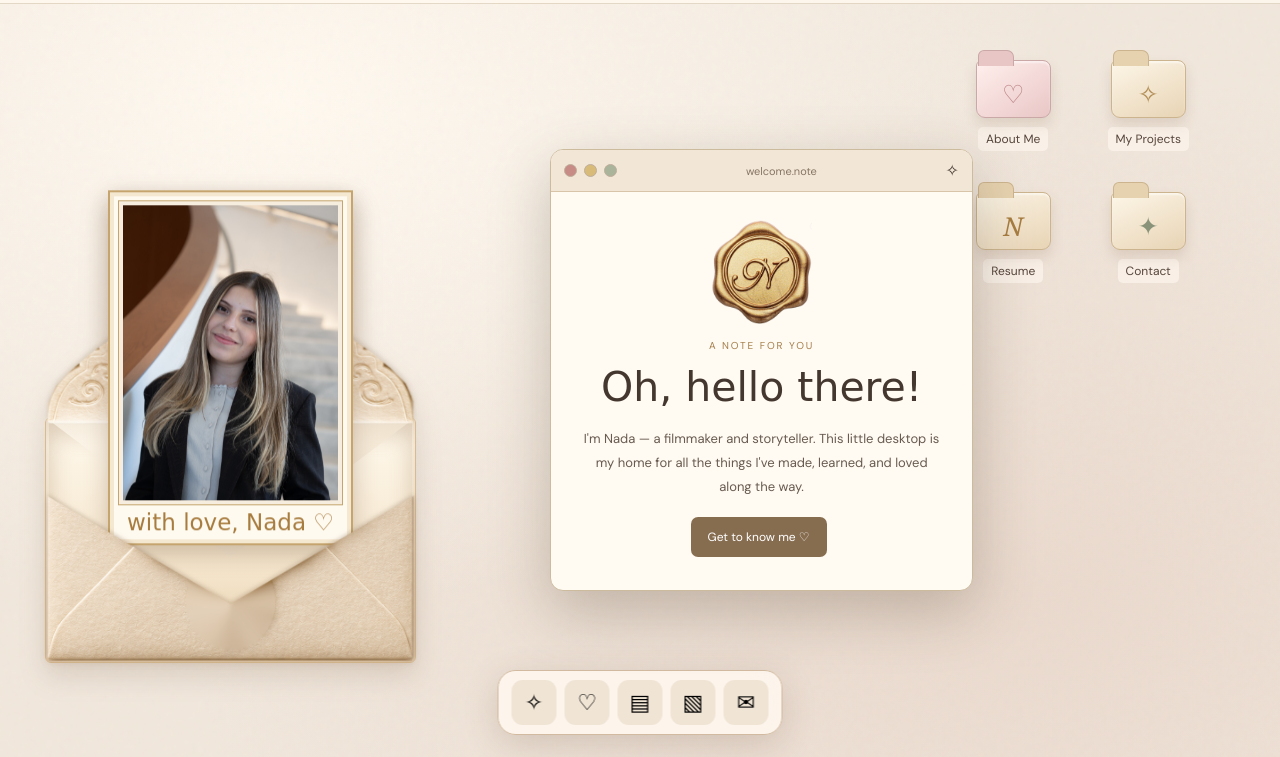
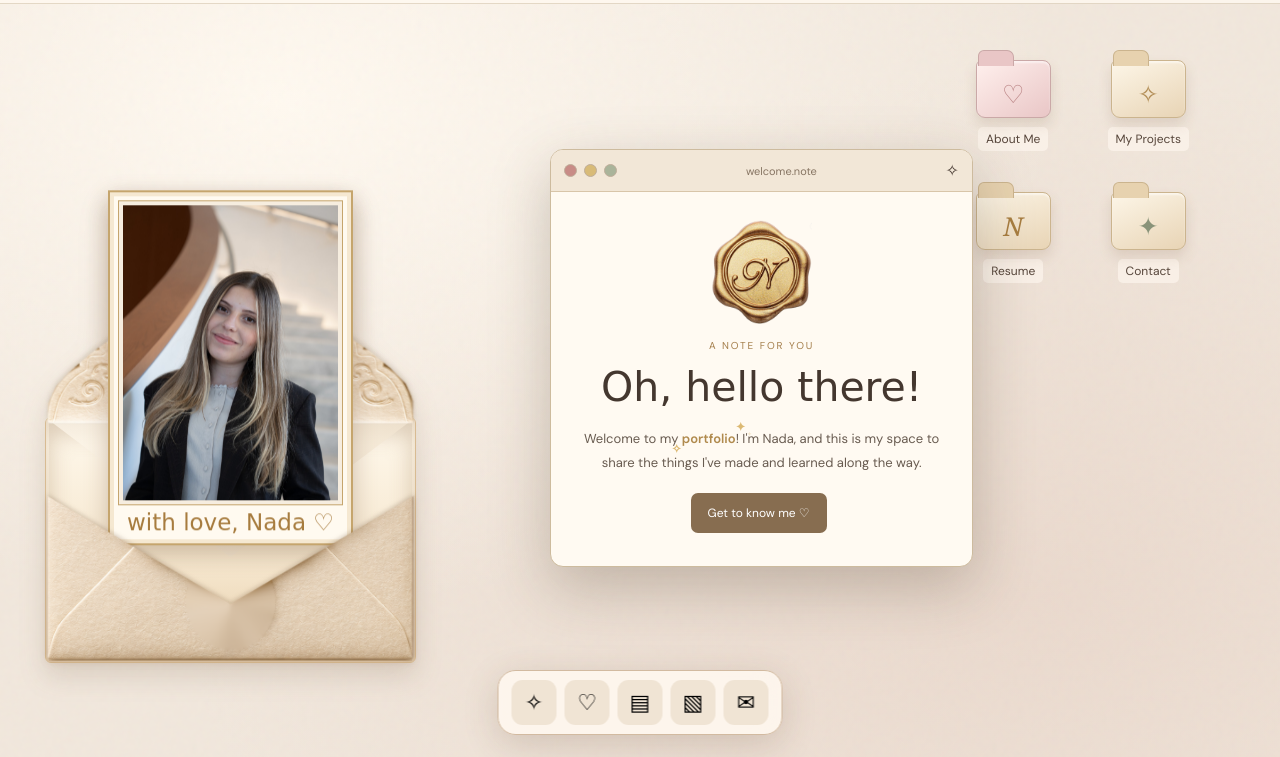
Before and after one commit to NadaAlset/nada_alset_portfolio, a plain HTML site: page index.html in a window 1280 px wide. Shown: the part 43-800 px from the top of the page. Drawn offline with Linux system fonts and the light colour scheme; a web font is replaced by a local one.

Commit message:
Update index.html

```diff
--- a/index.html
+++ b/index.html
@@ -114,6 +114,51 @@ body, button, input, textarea {
 @media(max-width:700px){.envelope-area{left:9%;top:65px;width:78vw;height:510px}.portrait-letter{width:52%;left:24%;bottom:115px}.portrait-mat img{height:195px}.icons{top:485px!important;grid-template-columns:repeat(2,1fr)!important}.window[data-app="welcome"]{left:6%!important;top:65%!important;width:88vw!important}@keyframes portraitOut{0%{opacity:0;transform:translateY(60px)}10%{opacity:1}100%{opacity:1;transform:translateY(-90px)}}}
 @media(prefers-reduced-motion:reduce){.envelope-flap,.portrait-letter{animation:none!important}.envelope-flap{transform:rotateX(178deg);z-index:2}.portrait-letter{opacity:1;transform:translateY(-105px)}}
 @media(max-width:700px) and (prefers-reduced-motion:reduce){.portrait-letter{transform:translateY(-90px)}}
+
+.sparkling-portfolio {
+  position: relative;
+  display: inline-block;
+  color: #B08A4D;
+  font-weight: 600;
+}
+
+.sparkle {
+  position: absolute;
+  color: #D5AC58;
+  font-size: 11px;
+  pointer-events: none;
+  animation: gentleTwinkle 3s ease-in-out infinite;
+}
+
+.sparkle-one {
+  top: -10px;
+  right: -10px;
+}
+
+.sparkle-two {
+  bottom: -8px;
+  left: -10px;
+  animation-delay: 1s;
+}
+
+.sparkle-three {
+  top: 0;
+  right: -17px;
+  font-size: 8px;
+  animation-delay: 2s;
+}
+
+@keyframes gentleTwinkle {
+  0%, 100% {
+    opacity: 0.25;
+    transform: scale(0.7);
+  }
+
+  50% {
+    opacity: 1;
+    transform: scale(1.2);
+  }
+}
 </style></head><body><main class="desktop"><header class="topbar"><div class="brand"><img class="mini-seal seal-image" src="gold-seal.png" alt="Gold N wax seal"><strong>Nada's Golden Archive</strong></div><div class="rightbar"><button data-open="about">About</button><button data-open="contact">Contact</button><button data-open="resume">Resume</button><span id="clock">♡</span></div></header>
 <section class="desktop-title envelope-area" aria-label="A letter from Nada">
   <div class="envelope-composition"><img class="envelope-closed" src="ivory-envelope.png" alt="" aria-hidden="true">
@@ -125,9 +170,41 @@ body, button, input, textarea {
 </section>
 <nav class="icons" aria-label="Desktop folders"><button class="desktop-icon" data-open="about"><span class="folder-art rose"></span><span class="icon-label">About Me</span></button><button class="desktop-icon" data-open="projects"><span class="folder-art"></span><span class="icon-label">My Projects</span></button><button class="desktop-icon" data-open="resume"><span class="folder-art gold"></span><span class="icon-label">Resume</span></button><button class="desktop-icon" data-open="contact"><span class="folder-art sage"></span><span class="icon-label">Contact</span></button></nav>
 <div class="footnote">✦ Made with care, curiosity & a little bit of movie magic</div><nav class="dock" aria-label="Quick access"><button data-open="welcome" title="Welcome">✧</button><button data-open="about" title="About Me">♡</button><button data-open="projects" title="My Projects">▤</button><button data-open="resume" title="Resume">▧</button><button data-open="contact" title="Contact">✉</button></nav>
-<section class="window" data-app="welcome" role="dialog" aria-label="Welcome"><div class="window-head"><div class="dots"><button class="close" aria-label="Close"></button><button class="min" aria-label="Minimize"></button><button class="max" aria-label="Bring to front"></button></div><span class="filename">welcome.note</span><span>✧</span></div><div class="window-body welcome"><img class="seal-large seal-image" src="gold-seal.png" alt="Gold N wax seal"><div class="smallcaps">A note for you</div><h2>Oh, hello there!</h2><p>I'm Nada — a filmmaker and storyteller. This little desktop is my home for all the things I've made, learned, and loved along the way.</p><button class="action" data-open="about">Get to know me ♡</button></div></section>
+
+<section class="window" data-app="welcome" role="dialog" aria-label="Welcome">
+  <div class="window-head">
+    <div class="dots">
+      <button class="close" aria-label="Close"></button>
+      <button class="min" aria-label="Minimize"></button>
+      <button class="max" aria-label="Bring to front"></button>
+    </div>
+    <span class="filename">welcome.note</span>
+    <span>✧</span>
+  </div>
+
+  <div class="window-body welcome">
+    <img class="seal-large seal-image" src="gold-seal.png" alt="Gold N wax seal">
+
+    <div class="smallcaps">A note for you</div>
+
+    <h2>Oh, hello there!</h2>
+
+    <p>
+      Welcome to my
+      <span class="sparkling-portfolio">
+        portfolio
+        <span class="sparkle sparkle-one">✦</span>
+        <span class="sparkle sparkle-two">✧</span>
+        <span class="sparkle sparkle-three">✦</span>
+      </span>!
+      I'm Nada, and this is my space to share the things
+      I've made and learned along the way.
+    </p>
+
+    <button class="action" data-open="about">Get to know me ♡</button>
+  </div>
+</section>
 <section class="window" data-app="about" role="dialog" aria-label="About Me"><div class="window-head"><div class="dots"><button class="close" aria-label="Close"></button><button class="min" aria-label="Minimize"></button><button class="max" aria-label="Bring to front"></button></div><span class="filename">about_nada.note</span><span>✧</span></div><div class="window-body"><div class="about-grid"><img class="portrait" src="portrait.jpg" alt="Portrait of Nada"><div><div class="smallcaps">A little introduction</div><h2>Hi, I'm Nada.</h2><p>I'm a film production student at California State University, Northridge, with a passion for producing, directing, and bringing stories to life.</p><p>My work lives somewhere between thoughtful planning and creative curiosity. I love the people behind every project, the details that make stories memorable, and, of course, a good cup of coffee.</p><div class="goldline"></div><a class="action" href="https://www.linkedin.com/in/nada-alset/" target="_blank" rel="noopener">LinkedIn ↗</a><button class="action secondary" data-open="contact">Say hello →</button></div></div></div></section>
-
 <section class="window" data-app="contact" role="dialog" aria-label="Contact">
   <div class="window-head">
     <div class="dots">
```
